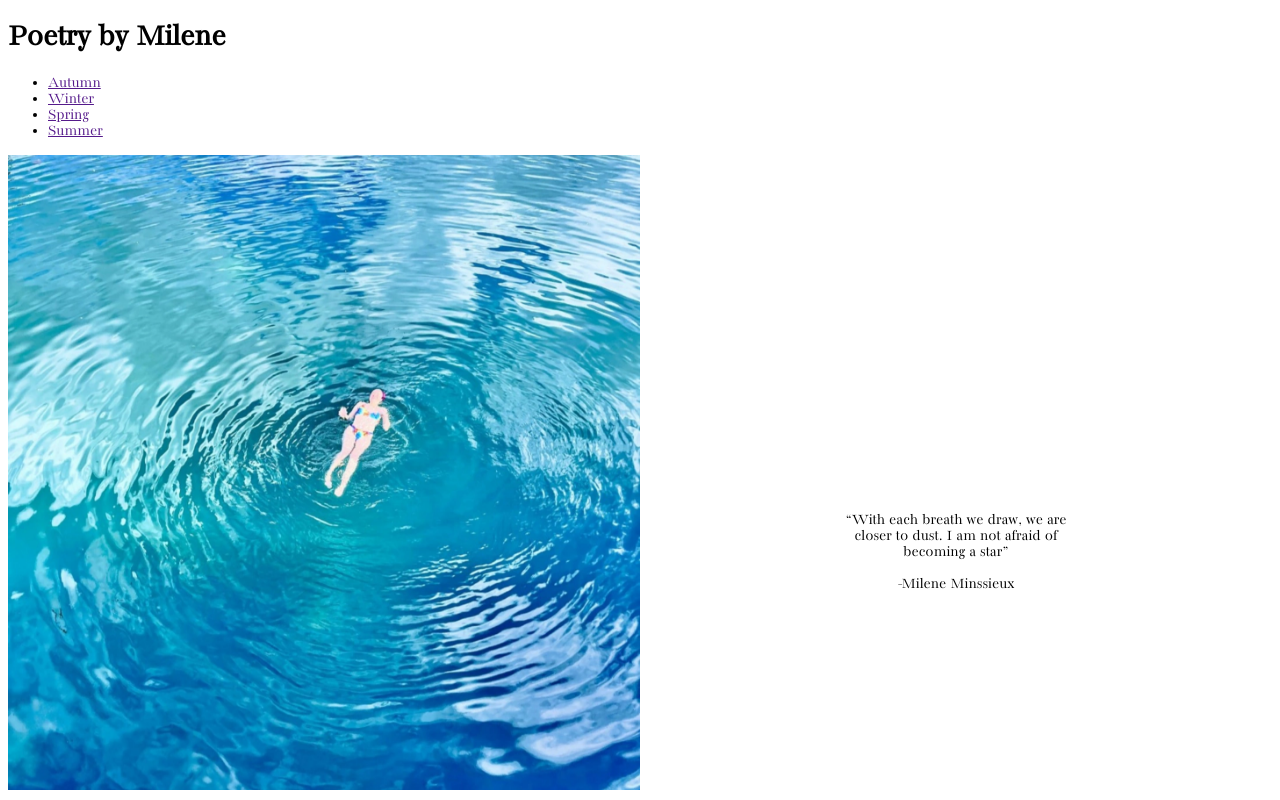
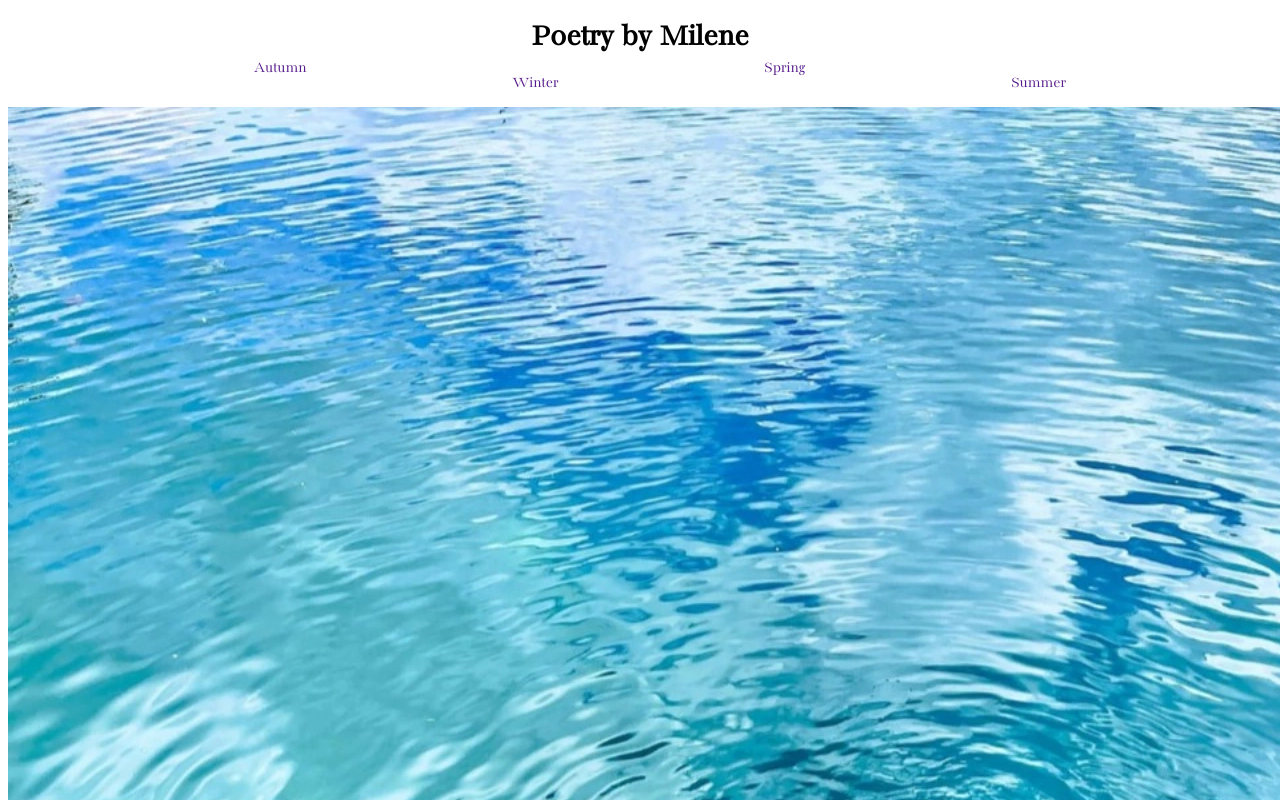
Before and after one commit to Milenemin/poetrywebsite, a plain HTML site: page index.html in a window 1280 px wide. Shown: the top 800 px of the page. Drawn offline with Linux system fonts and the light colour scheme.

Commit message:
navigation bar

```diff
--- a/index.html
+++ b/index.html
@@ -17,7 +17,7 @@
     <header>
       <h1>Poetry by Milene</h1>
       <nav>
-        <ul class="navbar">
+        <ul>
           <li><a class="autumnbutton" href="">Autumn</a></li>
           <li><a class="winterbutton" href="">Winter</a></li>
           <li><a class="springbutton" href="">Spring</a></li>
--- a/layout.css
+++ b/layout.css
@@ -1,4 +1,31 @@
-/**/
+nav a {
+  text-decoration: none;
+}
+a:hover:nth-child(1) {
+  border-radius: 10px;
+  padding: 1 rem;
+  background-color: #f5d7b1;
+}
+
+nav ul li:nth-child(odd) {
+  translate: 0 -15px;
+}
+
+nav ul {
+  display: flex;
+  align-items: center;
+  object-fit: contain;
+  flex-wrap: wrap;
+  justify-content: space-evenly;
+  list-style-type: none;
+  flex-direction: row;
+}
+
+h1 {
+  text-align: center;
+}
+
+/*
 @media (min-width: 800px) {
   .index1 {
     display: grid;
@@ -33,3 +60,4 @@
     grid-row: 2 / 3;
   }
 }
+*/
```
